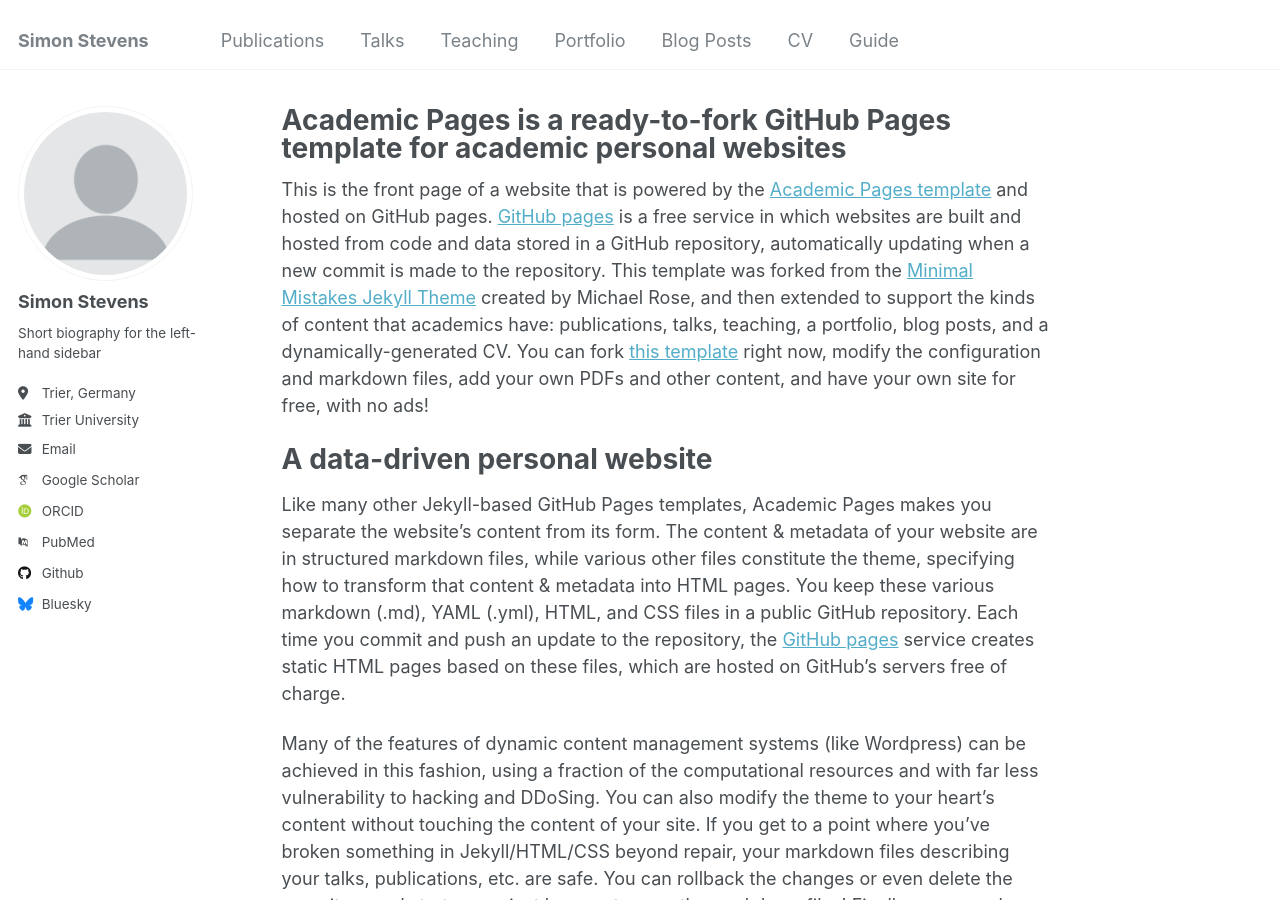
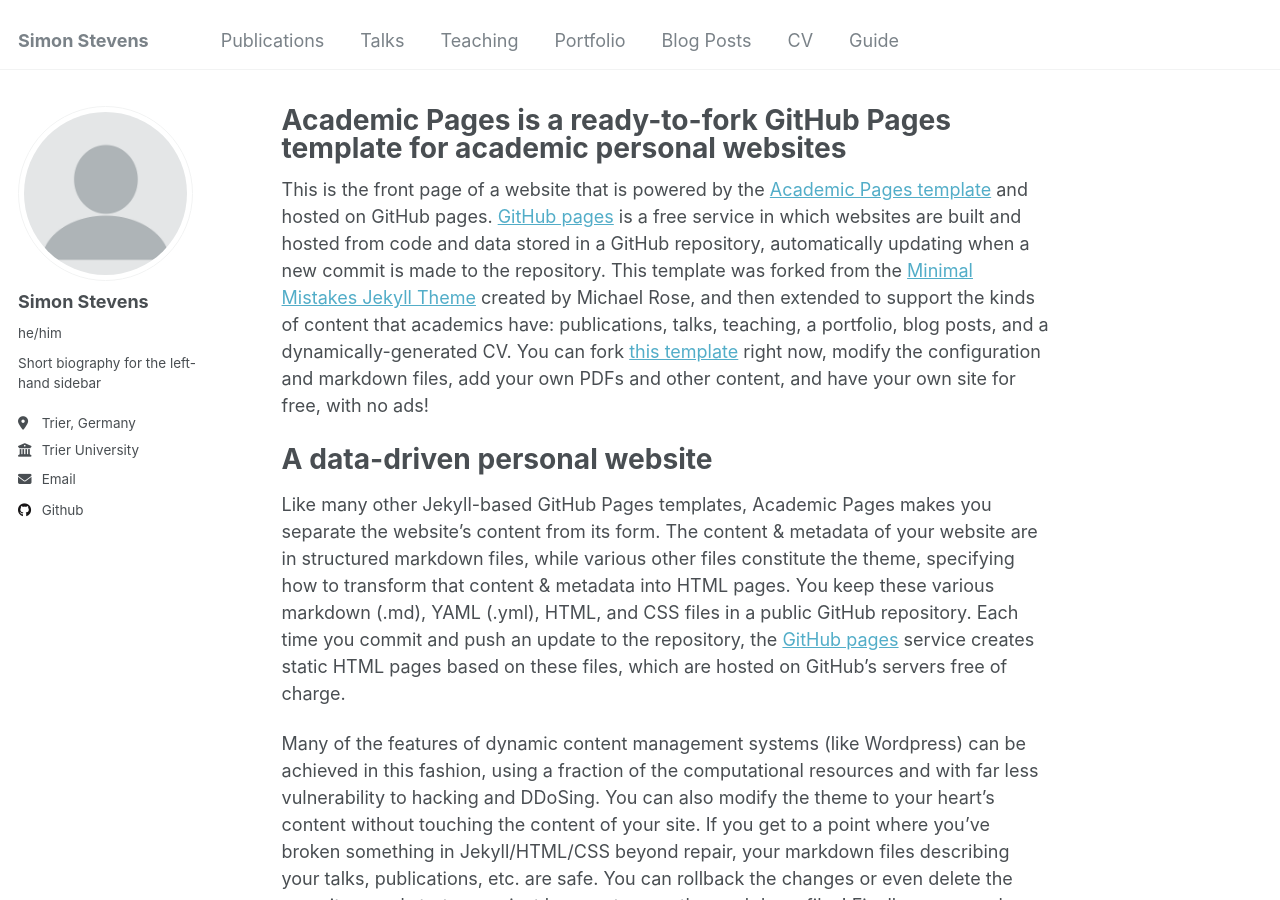
Before and after one commit to simstevens/simstevens.github.io, a Jekyll site: the page built from _pages/about.md, in a window 1280 px wide and 900 px high. Built offline with Jekyll 4.4.1, drawn with Linux system fonts in a browser that asks for light colours; some web fonts are replaced; some of the changed lines change nothing that is shown.

Commit message:
Update _config.yml

```diff
--- a/_config.yml
+++ b/_config.yml
@@ -23,7 +23,7 @@
   # Biographic information
   avatar           : "profile.png"
   name             : "Simon Stevens"
-  pronouns         : # example: "he/him"
+  pronouns         : "he/him"
   bio              : "Short biography for the left-hand sidebar"
   location         : "Trier, Germany"
   employer         : "Trier University"
@@ -32,11 +32,11 @@
 
   # Academic websites
   arxiv            : # URL - Update with the correct link to your profile
-  googlescholar    : "https://scholar.google.com/citations?user=PS_CX0AAAAAJ"
+  googlescholar    : # URL
   impactstory      : # URL
-  orcid            : "http://orcid.org/yourorcidurl"
+  orcid            : # URL
   semantic         : # URL
-  pubmed           : "https://www.ncbi.nlm.nih.gov/pubmed/?term=john+snow"
+  pubmed           : # URL
   researchgate     : # URL
   scopus           : # URL
 
@@ -44,12 +44,12 @@
   bitbucket        : # Username - Update with your username on the site
   codepen          : # Username
   dribbble         : # Username
-  github           : "academicpages"
+  github           : "simstevens"
   kaggle           : # Username
   stackoverflow    : # User number or user number and name (i.e., use "1" or "1/jeff-atwood")
 
   # Social media
-  bluesky          : "bsky.app" # Replace this with you Bluesky username
+  bluesky          : # Replace this with you Bluesky username
   facebook         : # Username
   flickr           : # Username
   foursquare       : # Username
```
